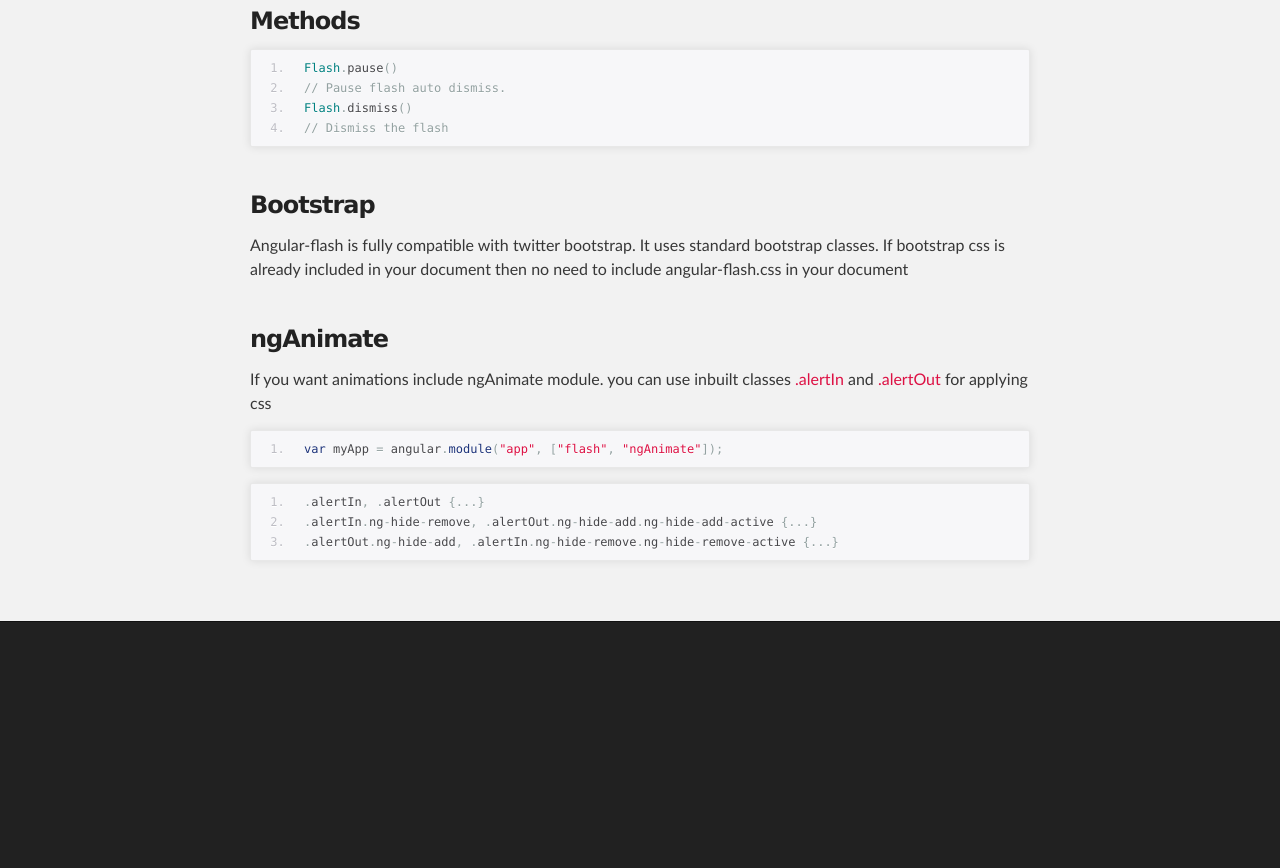
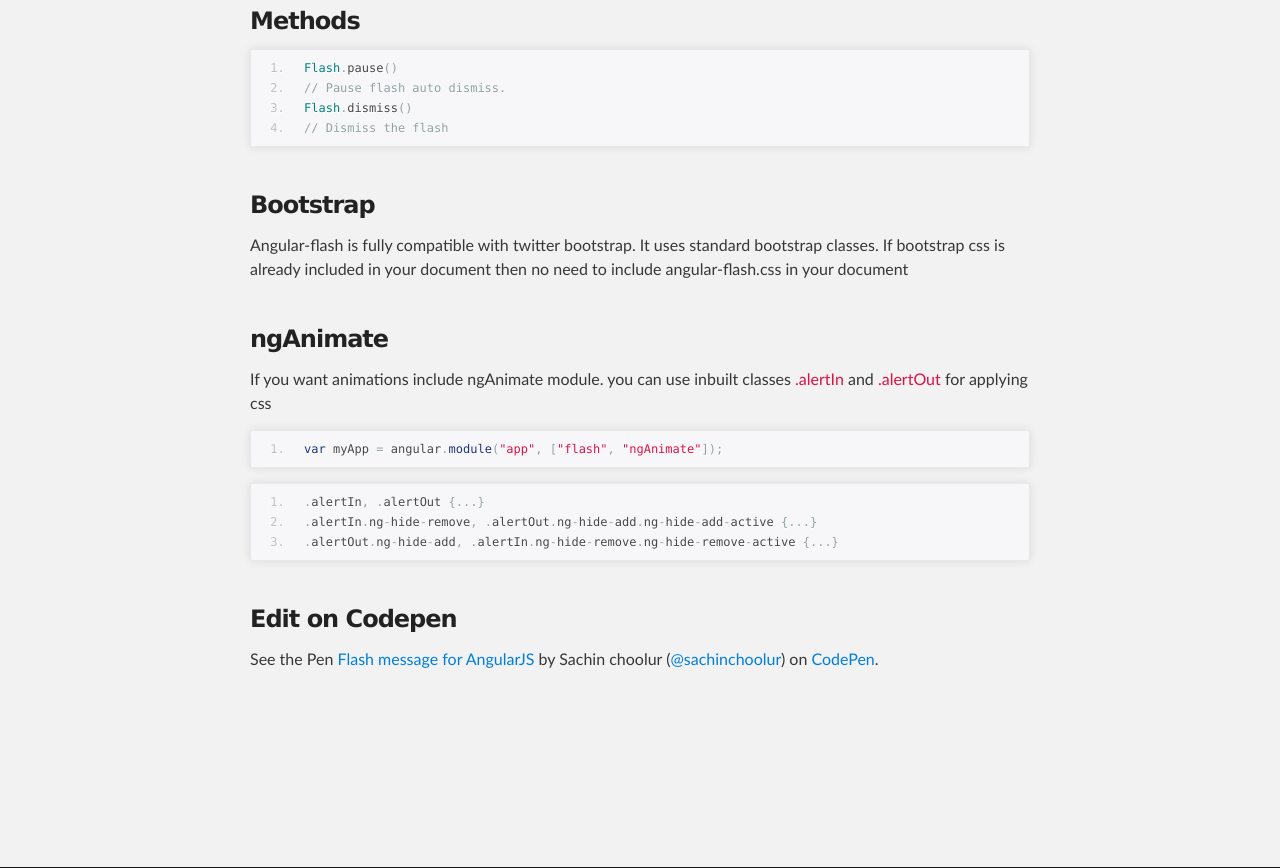
Before and after one commit to sachinchoolur/angular-flash, a plain HTML site: page index.html in a window 1280 px wide. Shown: the part 1436-2304 px from the top of the page. Before the commit the page ends 2058 px from the top, so only its background shows below. Drawn offline with nearby package versions, Linux system fonts and the light colour scheme; some packages are replaced by stand-ins of ours; a script that the page names is missing.

Commit message:
codepen demo..

```diff
--- a/index.html
+++ b/index.html
@@ -119,6 +119,22 @@ var myApp = angular.module("app", ["flash", "ngAnimate"]);
 .alertOut.ng-hide-add, .alertIn.ng-hide-remove.ng-hide-remove-active {...}
 </pre>
             </div>
+            <div class="section">
+                <h3><a id="Codepen" class="anchor" href="#Codepen" aria-hidden="true"><span class="octicon octicon-link"></span></a>Edit on Codepen</h3>
+<p data-height="288" data-theme-id="0" data-slug-hash="vEyyjZ" data-default-tab="result" data-user="sachinchoolur" class='codepen'>See the Pen <a href='http://codepen.io/sachinchoolur/pen/vEyyjZ/'>Flash message for AngularJS</a> by Sachin choolur (<a href='http://codepen.io/sachinchoolur'>@sachinchoolur</a>) on <a href='http://codepen.io'>CodePen</a>.</p>
+<script async src="//assets.codepen.io/assets/embed/ei.js"></script>
+            </div>
+            <div class="section">
+                <script async src="//pagead2.googlesyndication.com/pagead/js/adsbygoogle.js"></script>
+<!-- flash-footer -->
+<ins class="adsbygoogle"
+     style="display:inline-block;width:728px;height:90px"
+     data-ad-client="ca-pub-2888290830590449"
+     data-ad-slot="8352543813"></ins>
+<script>
+(adsbygoogle = window.adsbygoogle || []).push({});
+</script>
+            </div>
         </section>
     </div>
 
```
